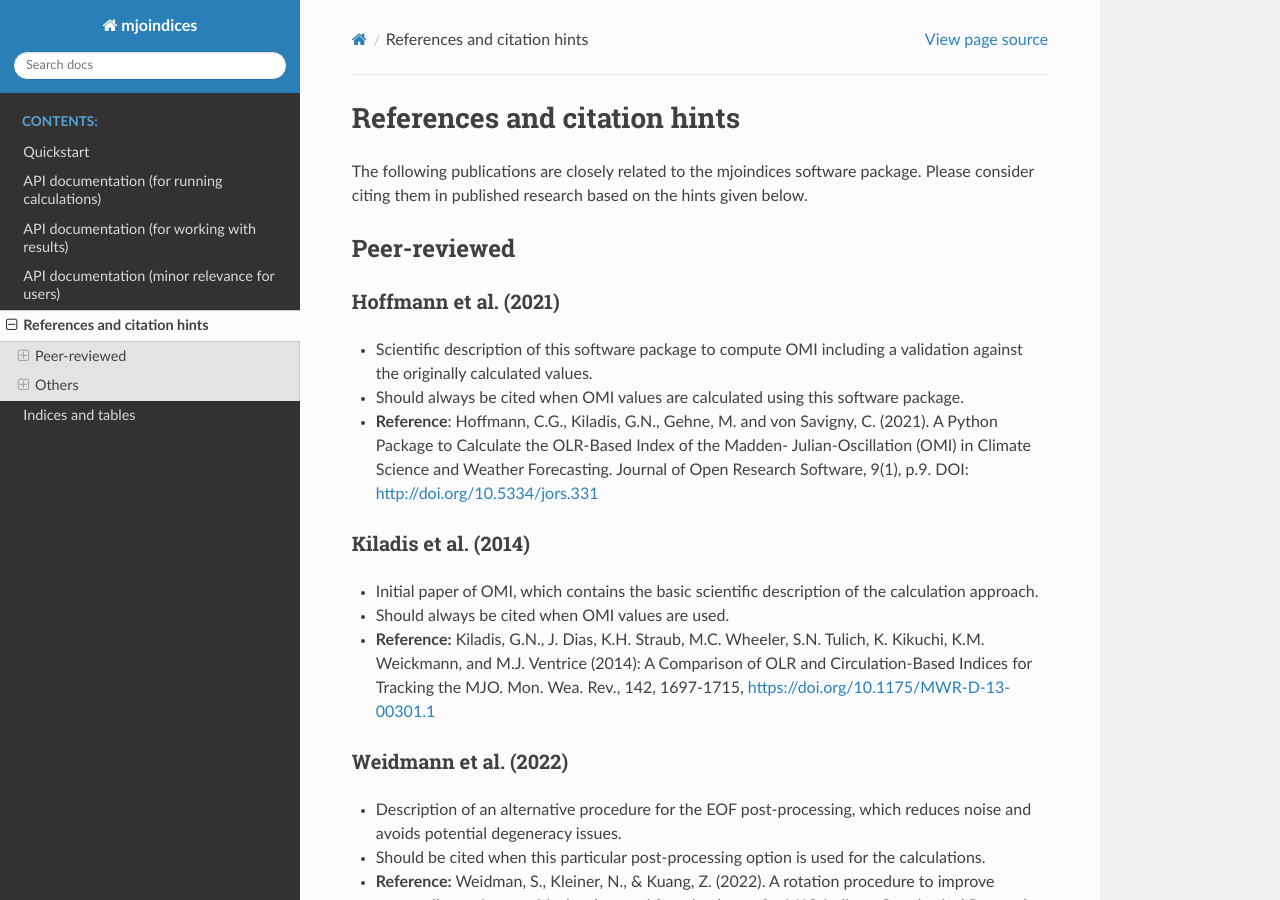
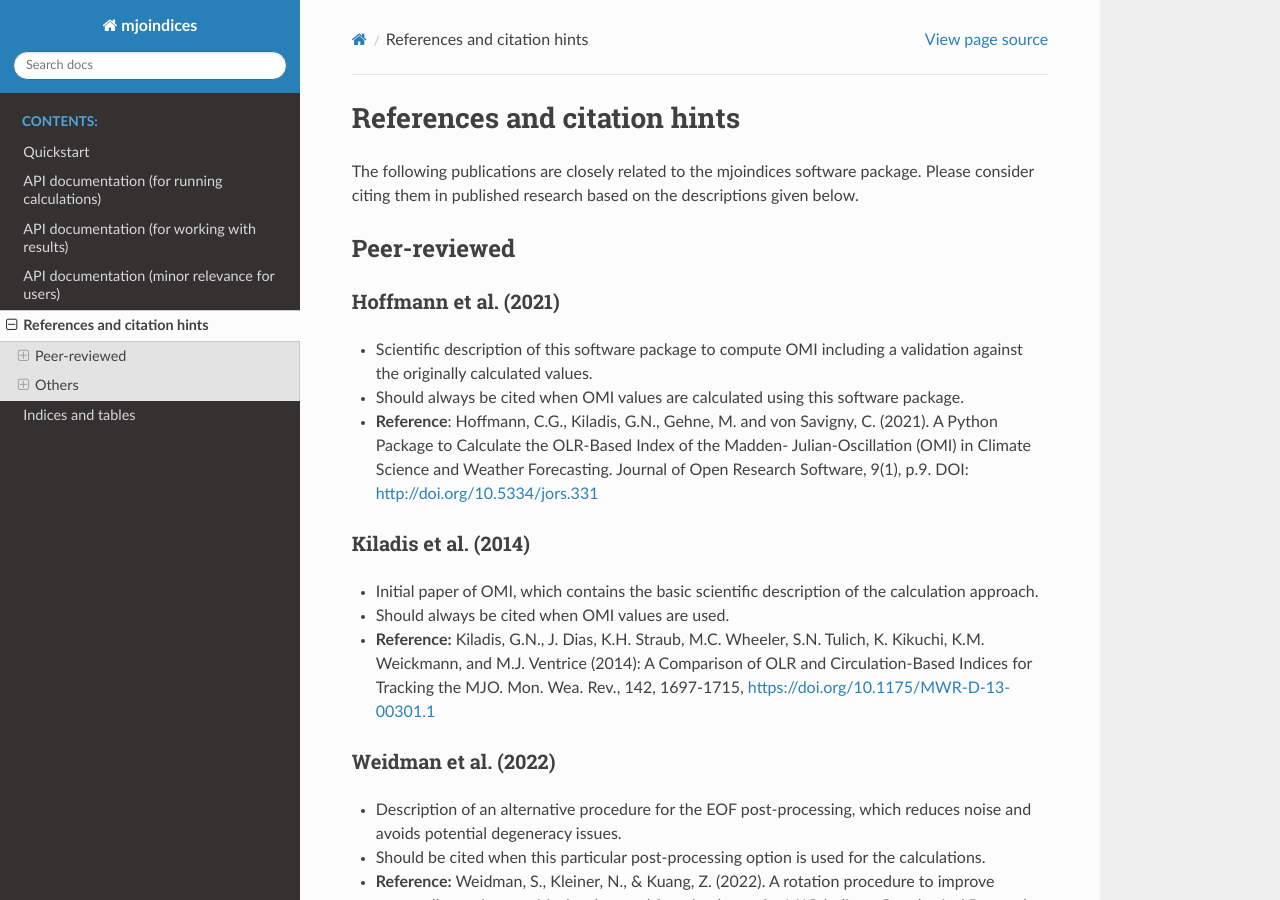
Before and after one commit to cghoffmann/mjoindices, a Sphinx documentation site: the page built from docsrc/source/references.rst, in a window 1280 px wide and 900 px high. Built offline with Sphinx 7.4.7 and the Read the Docs theme 2.0.0, drawn with Linux system fonts in a browser that asks for light colours.

Commit message:
added docs wording changes to source files

```diff
--- a/docsrc/source/references.rst
+++ b/docsrc/source/references.rst
@@ -1,7 +1,7 @@
 References and citation hints
 =============================
 The following publications are closely related to the mjoindices software package. Please consider citing them
-in published research based on the hints given below.
+in published research based on the descriptions given below.
 
 Peer-reviewed
 -------------
@@ -29,7 +29,7 @@ Kiladis et al. (2014)
 
 .. _refWeidman2022:
 
-Weidmann et al. (2022)
+Weidman et al. (2022)
 ~~~~~~~~~~~~~~~~~~~~~~
 
 * Description of an alternative procedure for the EOF post-processing, which reduces noise and avoids potential degeneracy issues.
```
Also changed, not shown: README.md (+3 -3 lines).
